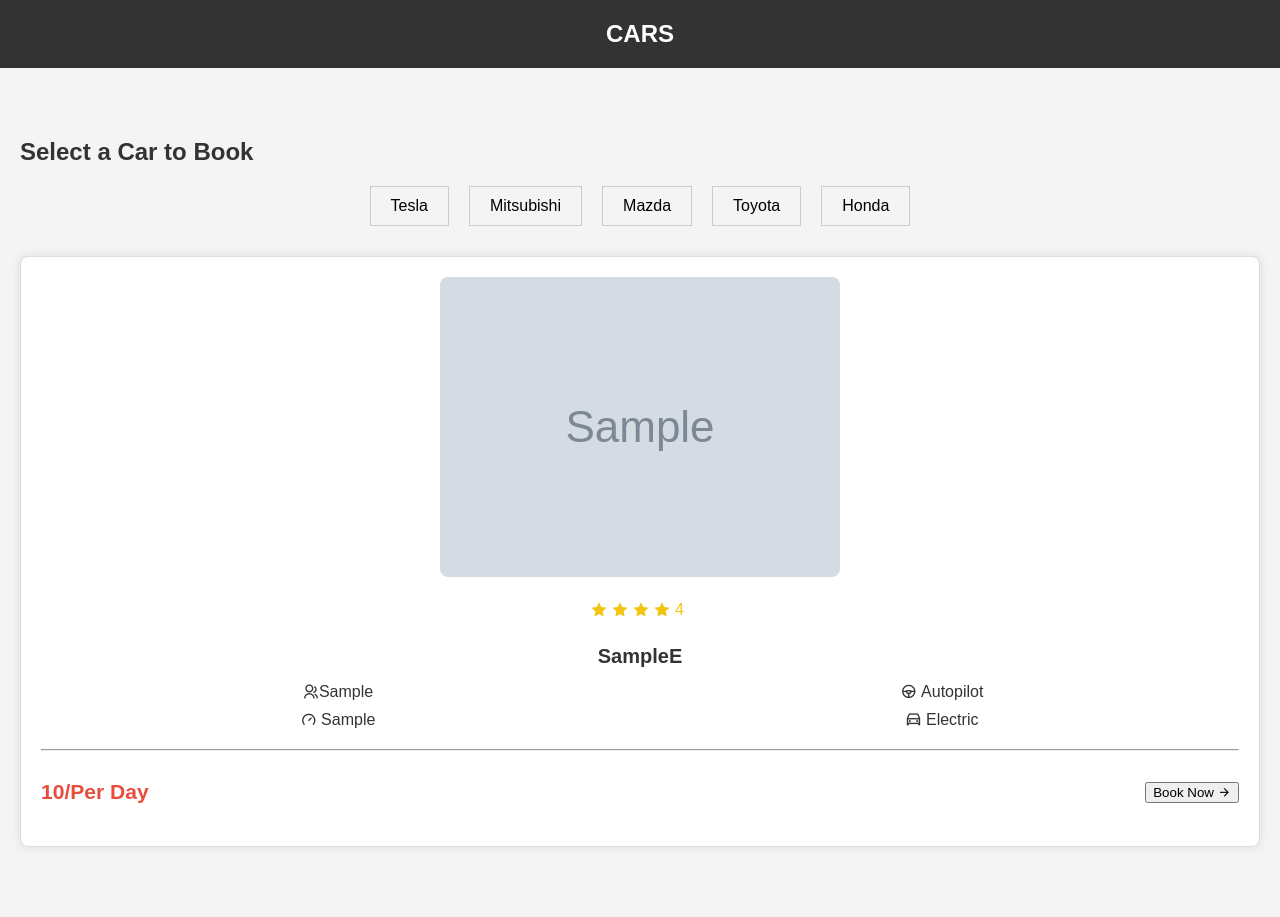
After one commit to Gatmach/Car-Rental, a PHP site: page /car_deals_booking.php in a window 1280 px wide. The commit adds this page. Run offline with PHP 8.4, Linux system fonts and the light colour scheme; tables that the repository leaves empty or names only in its code hold one stand-in row (values such as "Sample post"); grey boxes marked "Sample" are stand-in pictures; some libraries are stand-ins or nearby versions.

Commit message:
adding booking

```diff
--- /dev/null
+++ b/car_deals_booking.php
@@ -0,0 +1,269 @@
+<?php
+// Database connection
+include('connect.php');
+
+
+// // Fetch car rental data from 'cars_deals' table
+// $sql = "SELECT * FROM cars_deals";
+// $result = $conn->query($sql);
+
+// Query to get cars
+$stmt = $conn->prepare("SELECT * FROM cars_deals");
+$stmt->execute();
+$result = $stmt->get_result();
+
+if ($result->num_rows === 0) {
+    echo "No cars available for booking.";
+    exit();
+}
+
+// print_r($result->fetch_assoc());
+?>
+
+<!DOCTYPE html>
+<html lang="en">
+<head>
+    <meta charset="UTF-8" />
+    <meta name="viewport" content="width=device-width, initial-scale=1.0" />
+    <link href="https://cdn.jsdelivr.net/npm/remixicon@4.3.0/fonts/remixicon.css" rel="stylesheet" />
+    <link rel="stylesheet" href="styles.css" />
+    <title>CARS</title>
+    <style>
+        /* Basic styling */
+        body {
+            font-family: 'Arial', sans-serif;
+            margin: 0;
+            padding: 0;
+            background-color: #f4f4f4;
+            color: #333;
+        }
+
+        header {
+            background-color: #333;
+            color: white;
+            padding: 20px 0;
+        }
+
+        header nav {
+            display: flex;
+            justify-content: center;
+        }
+
+        .nav__logo a {
+            text-decoration: none;
+            color: white;
+            font-size: 24px;
+            font-weight: bold;
+            text-transform: uppercase;
+        }
+
+        .section__container {
+            padding: 50px 20px;
+        }
+
+        .services_tab {
+            display: flex;
+            justify-content: center;
+            margin-bottom: 30px;
+        }
+
+        .btn {
+            background-color: #f4f4f4;
+            border: 1px solid #ccc;
+            padding: 10px 20px;
+            margin: 0 10px;
+            cursor: pointer;
+            font-size: 16px;
+            transition: background-color 0.3s;
+        }
+
+        .btn.active {
+            background-color: #333;
+            color: white;
+        }
+
+        .deals__card {
+            background-color: white;
+            border: 1px solid #ddd;
+            margin-bottom: 20px;
+            padding: 20px;
+            box-shadow: 0 0 10px rgba(0, 0, 0, 0.1);
+            text-align: center;
+            border-radius: 8px;
+        }
+
+        .deals__card img {
+            max-width: 100%;
+            height: auto;
+            border-radius: 8px;
+            margin-bottom: 20px;
+        }
+
+        .deals__rating {
+            display: flex;
+            justify-content: center;
+            margin-bottom: 15px;
+        }
+
+        .deals__rating span {
+            margin-right: 5px;
+            color: #f1c40f;
+        }
+
+        .deals__card h4 {
+            font-size: 20px;
+            margin-bottom: 15px;
+            font-weight: bold;
+        }
+
+        .deals__card__grid {
+            display: grid;
+            grid-template-columns: repeat(2, 1fr);
+            gap: 10px;
+            margin-bottom: 20px;
+        }
+
+        .deals__card__footer {
+            display: flex;
+            justify-content: space-between;
+            align-items: center;
+            font-size: 18px;
+            font-weight: bold;
+        }
+
+        .deals__card__footer h3 {
+            color: #e74c3c;
+        }
+
+        .deals__card__footer a {
+            text-decoration: none;
+            color: #333;
+            font-size: 16px;
+            font-weight: bold;
+            text-transform: uppercase;
+            display: flex;
+            align-items: center;
+        }
+
+        .deals__card__footer a:hover {
+            color: #e74c3c;
+        }
+
+        .deals__card__footer a span {
+            margin-left: 10px;
+            font-size: 20px;
+        }
+
+        .tab__content {
+            display: none;
+        }
+
+        .tab__content.active {
+            display: block;
+        }
+    </style>
+</head>
+<body>
+
+<header>
+  <nav>
+    <div class="nav__header">
+      <div class="nav__logo">
+        <a href="#"> CARS</a>
+      </div>
+    </div>
+  </nav>
+</header>
+
+<section class="section__container Cars__container" id="cars">
+
+
+  <h2>Select a Car to Book</h2>
+
+
+    <div class="services_tab">
+      <?php
+      // Predefined brands to display tabs
+      $brands = ['Tesla', 'Mitsubishi', 'Mazda', 'Toyota', 'Honda'];
+
+      // Loop through the brands to create the tabs
+      foreach ($brands as $brand) {
+          echo "<button type='button' class='btn' data-id='{$brand}'>{$brand}</button>";
+      }
+      ?>
+    </div>
+
+  <!-- Tesla Tab Content -->
+  <div id="Tesla" class="tab__content active">
+    <?php
+    while ($row = $result->fetch_assoc()) {
+      ?>
+      <input type="hidden" name="car_id" value="<?php echo $row['id']?>">
+    <div class="deals__card">
+      <img src="<?php echo $row['image']?> "alt="<?php echo $row['car_model']?>" />
+      <div class="deals__rating">
+        <?php for($i =0 ; $i < round($row['rating']); $i++  ){?>
+        <span><i class="ri-star-fill"></i></span>
+        <?php }?>
+        <span><?php echo $row['rating']?></span>
+      </div>
+      <h4><?php echo $row['car_model']?>E</h4>
+      <div class="deals__card__grid">
+        <div>
+          <span><i class="ri-group-line"></i></span><?php echo $row['people_capacity']?>
+        </div>
+        <div>
+          <span><i class="ri-steering-2-line"></i></span> Autopilot
+        </div>
+        <div>
+          <span><i class="ri-speed-up-line"></i></span> <?php echo $row['range_distance']?>
+        </div>
+        <div>
+          <span><i class="ri-car-line"></i></span> Electric
+        </div>
+      </div>
+      <hr />
+      <div class="deals__card__footer">
+        <h3><?php echo $row['price_per_day']?><span>/Per Day</span></h3>
+      <form action="details.php" method="GET">
+
+    <input type="hidden" name="car_id" value="<?php echo $row['car_model']?>">
+    <button type="submit">
+
+          Book Now
+          <span><i class="ri-arrow-right-line"></i></span>
+
+    </button>
+
+  </form>
+
+      </div>
+    </div>
+<?php }?>
+
+
+  </div>
+</section>
+
+
+<script>
+  // Handle tab switching based on clicked brand
+  const tabs = document.querySelectorAll('.btn');
+  tabs.forEach(tab => {
+    tab.addEventListener('click', function() {
+      // Remove active class from all tabs and hide all tab content
+      tabs.forEach(t => t.classList.remove('active'));
+      document.querySelectorAll('.tab__content').forEach(content => content.classList.remove('active'));
+
+      // Add active class to clicked tab and display corresponding content
+      this.classList.add('active');
+      const brand = this.getAttribute('data-id');
+      document.getElementById(brand).classList.add('active');
+    });
+  });
+</script>
+
+</body>
+</html>
+
+<?php $conn->close(); ?>
--- a/cars_deals.php
+++ b/cars_deals.php
@@ -361,6 +361,8 @@ if ($result->num_rows === 0) {
       </div>
     </div>
   </div>
+
+  <!-- end -->
 </section>
 <div id="Mazda" class="tab__content">
   <div class="deals__card">
--- a/home.php
+++ b/home.php
@@ -315,7 +315,7 @@ if ($_SERVER['REQUEST_METHOD'] == 'POST' && isset($_POST['submit_booking'])) {
             <ul class="nav__links" id="nav-links">
                 <li><a href="#home">Home</a></li>
                 <li><a href="details.php"> YOUR DETAILS</a></li>
-                <li><a href="cars_deals.php">CARS</a></li>
+                <li><a href="car_deals_booking.php">CARS</a></li>
                 <li><a href="bookings.php">BOOKINGS</a></li>
                 <li><a href="contact.php">CONTACT</a></li>
                 <?php if (isset($_SESSION['user_id'])): ?>
```
Also changed, not shown: approval.php (+7 -6 lines), booking_details.php (+9 -4 lines), bookings.php (+34 -28 lines), car_deals.php (+13 -13 lines), details.php (+48 -11 lines).
